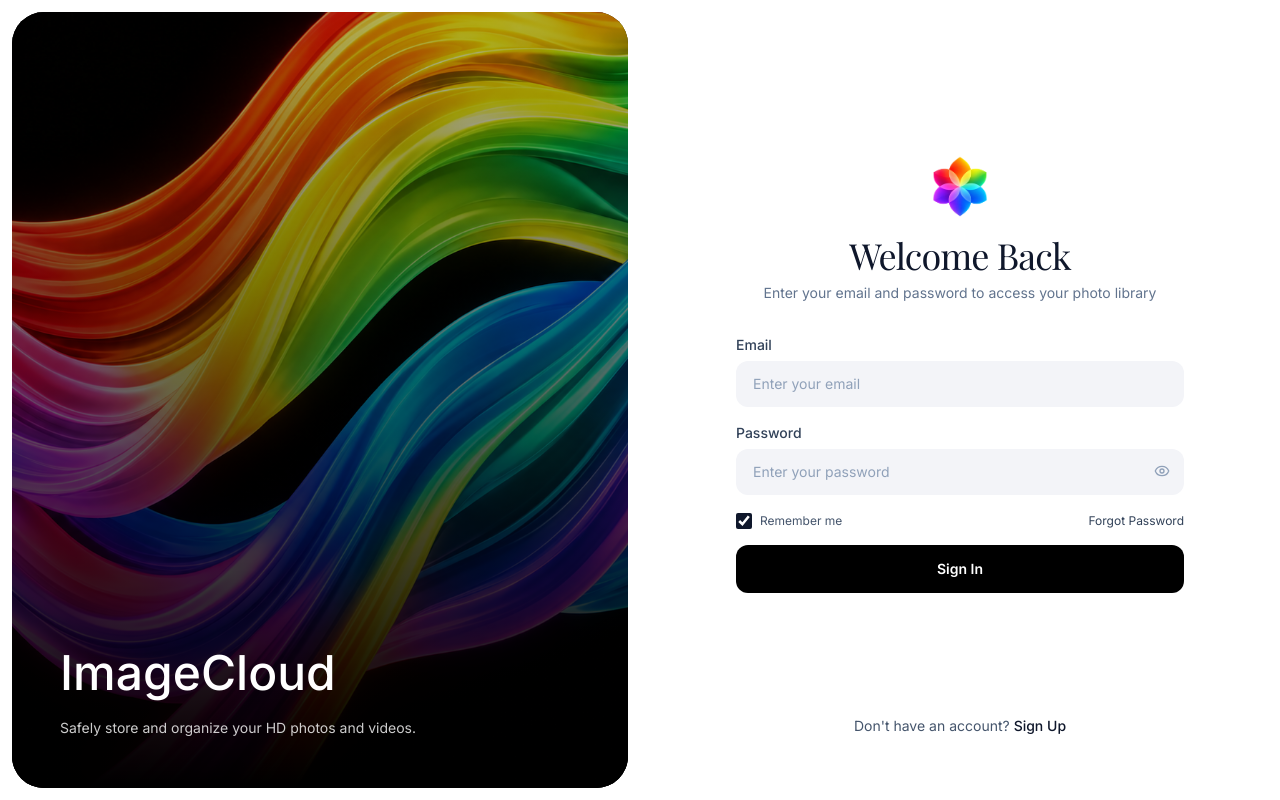
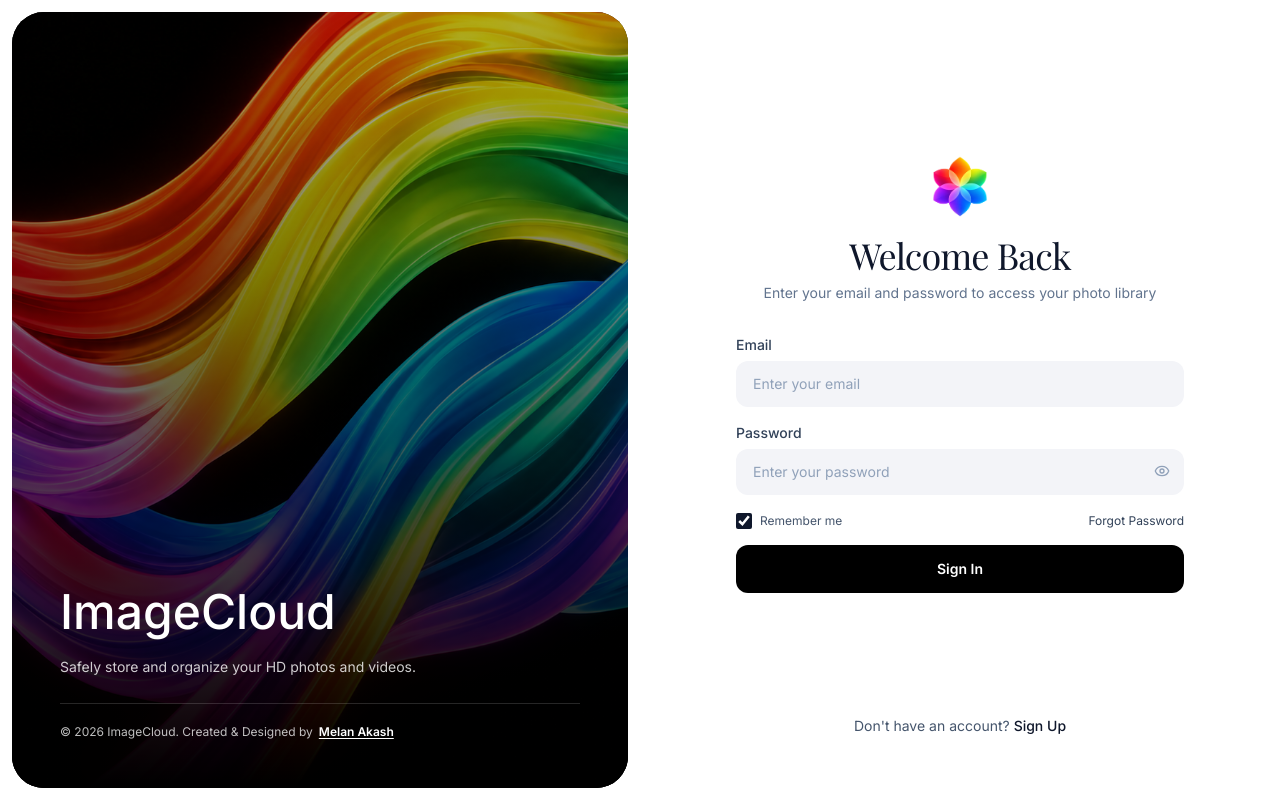
Before and after one commit to melan-Akash/FullStackPhotoStorageAppDevelopmentinMERNStack, a React (Vite) app in the folder client/: page /login in a window 1280 px wide. Built offline with nearby package versions, Linux system fonts and the light colour scheme; no server answers; a web font is replaced by a local one.

Commit message:
feat: add copyright and Melan Akash LinkedIn credit to login page

```diff
--- a/client/src/pages/authPage.jsx
+++ b/client/src/pages/authPage.jsx
@@ -143,10 +143,21 @@ export default function AuthPage() {
                     />
                     <div className="absolute inset-0 bg-linear-to-b from-black/30 via-black/60 to-black" />
                     <div className="relative z-10 mt-auto pt-24 sm:pt-32">
-                        <h2 className="text-4xl sm:text-5xl lg:text-5xl font-medium ">ImageCloud</h2>
+                        <h2 className="text-4xl sm:text-5xl lg:text-5xl font-medium">ImageCloud</h2>
                         <p className="text-xs sm:text-sm text-white/80 leading-relaxed max-w-sm mt-4 sm:mt-5">
                             Safely store and organize your HD photos and videos.
                         </p>
+                        <div className="mt-6 pt-5 border-t border-white/15 text-xs text-white/75 flex items-center gap-1.5 flex-wrap">
+                            <span>© 2026 ImageCloud. Created &amp; Designed by</span>
+                            <a
+                                href="https://www.linkedin.com/in/melan-akash-5b5746402/"
+                                target="_blank"
+                                rel="noopener noreferrer"
+                                className="font-semibold text-white hover:text-red-400 underline underline-offset-2 transition-colors inline-flex items-center gap-1"
+                            >
+                                Melan Akash
+                            </a>
+                        </div>
                     </div>
                 </div>
             </div>
@@ -426,6 +437,18 @@ export default function AuthPage() {
                         </button>
                     </div>
                 )}
+
+                <div className="mt-6 text-xs text-center text-slate-500 lg:hidden pt-4 border-t border-slate-100">
+                    <span>© 2026 ImageCloud. Created &amp; Designed by </span>
+                    <a
+                        href="https://www.linkedin.com/in/melan-akash-5b5746402/"
+                        target="_blank"
+                        rel="noopener noreferrer"
+                        className="font-medium text-slate-800 hover:text-red-600 underline underline-offset-2 transition-colors"
+                    >
+                        Melan Akash
+                    </a>
+                </div>
             </div>
         </div>
     );
```
